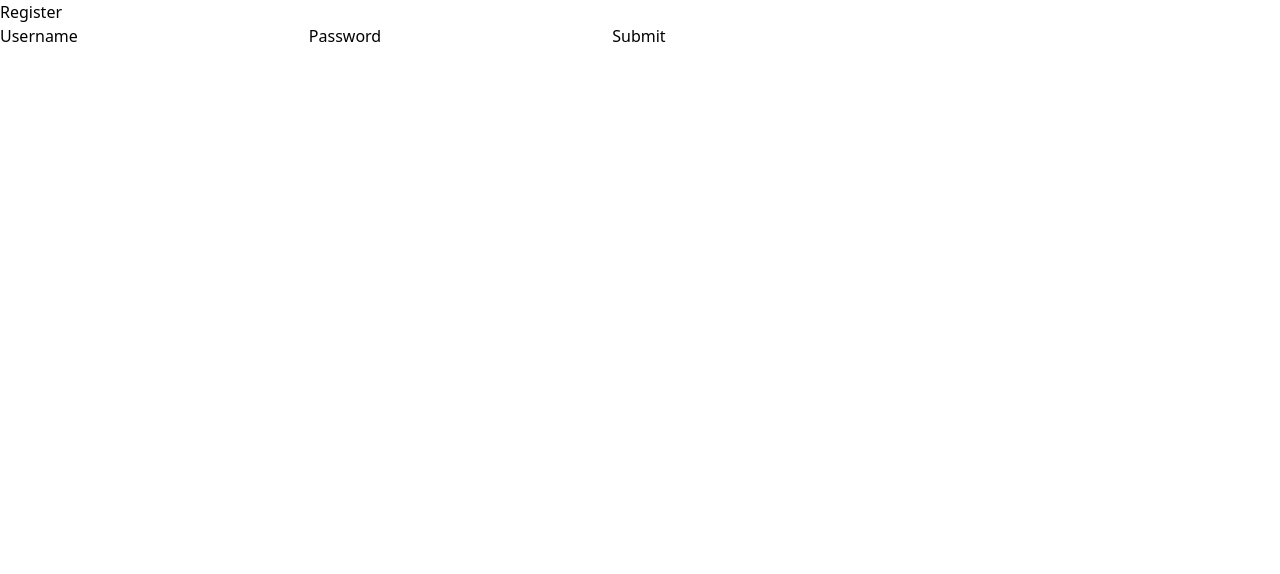
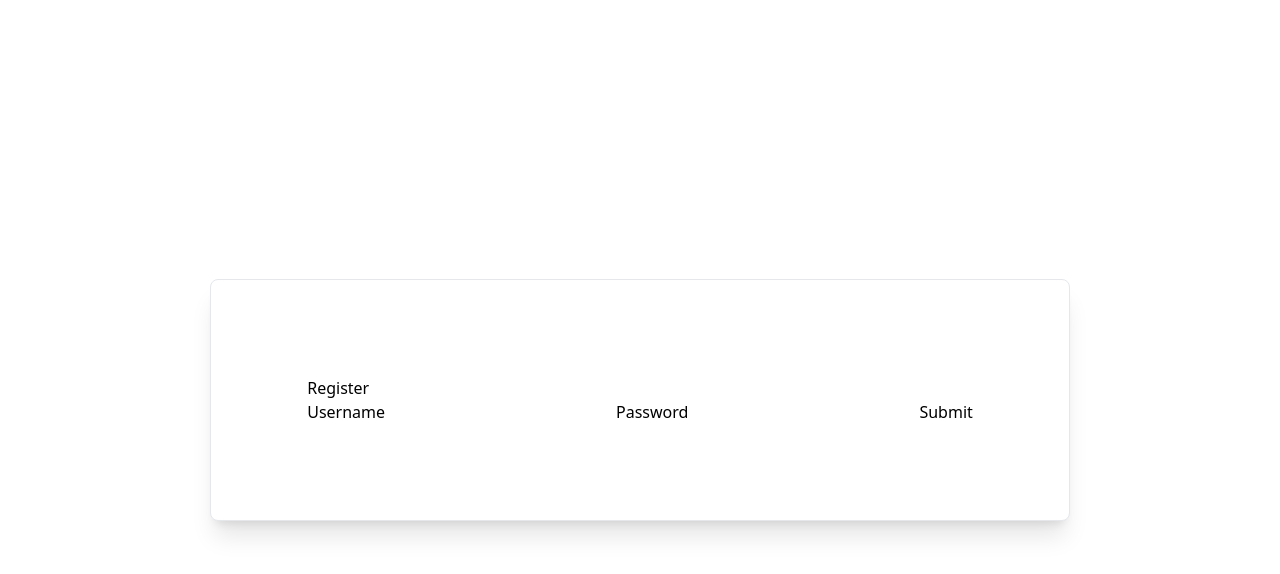
Before and after one commit to ftaskoski/ReadEase, a Vue app: page /register in a window 1280 px wide. Shown: the top 574 px of the page. Built offline with nearby package versions, Linux system fonts and the light colour scheme.

Commit message:
card look for register page

```diff
--- a/src/views/Register.vue
+++ b/src/views/Register.vue
@@ -1,5 +1,6 @@
 <template>
     <div>
+        <Card>
         <h1>Register</h1>
         <form action="post" @submit.prevent="register">
             <label for="username">Username</label>
@@ -8,12 +9,14 @@
             <input type="password" v-model="password" name="password" id="password">
             <button type="submit">Submit</button>
         </form>
+        </Card>
     </div>
 </template>
 
 <script setup lang="ts">
 import { ref } from 'vue';
 import axios from 'axios';
+import Card from "@/components/Card.vue";
 
 const username = ref<string>('');
 const password = ref<string>('');
```
